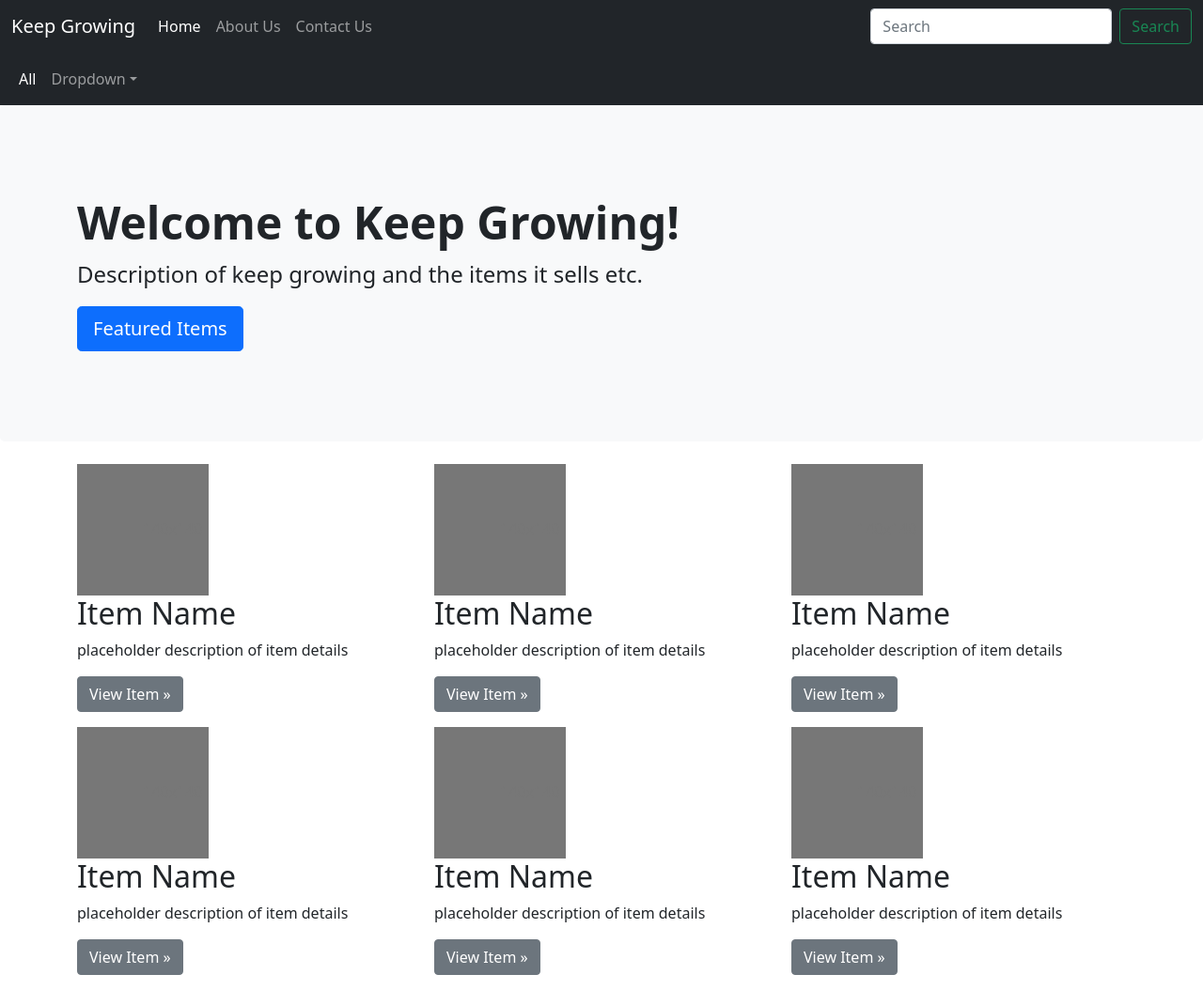
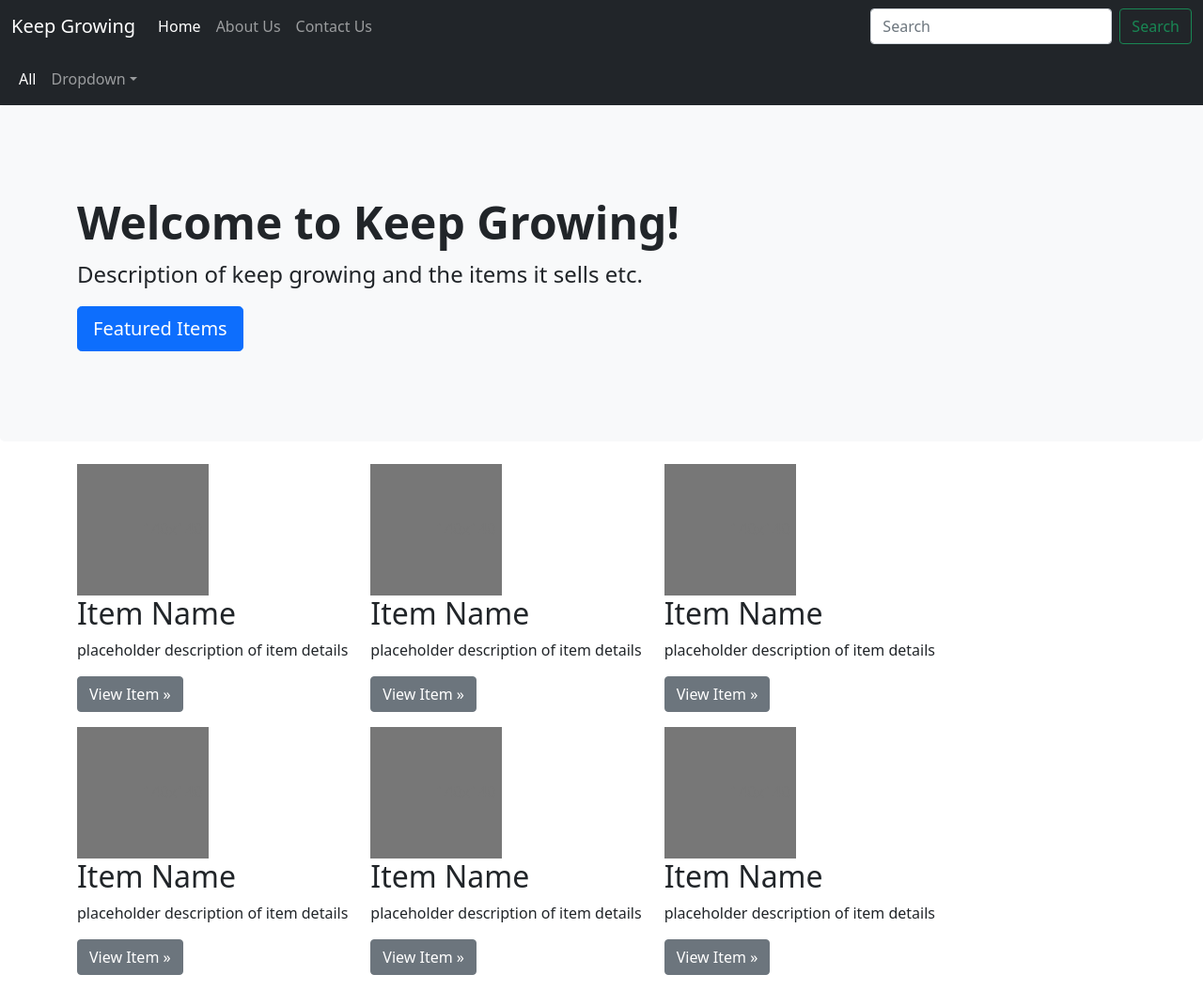
Before and after one commit to eddieBean/node-keep-growing, a plain HTML site: page index.html in a window 1280 px wide. Shown: the whole page at 94% size. Drawn offline with nearby package versions, Linux system fonts and the light colour scheme.

```diff
--- a/index.html
+++ b/index.html
@@ -64,39 +64,39 @@
     </div>
 
 
-    <div class="container-xl items" id="items">
+    <div class="container-lg mx-auto items" id="items">
         <div class="row row-cols-auto">
-            <div class="col-md-4 ">
+            <div class="col">
                 <svg class="bd-placeholder-img rounded-square" width="140" height="140" xmlns="http://www.w3.org/2000/svg" role="img" aria-label="Placeholder: 140x140" preserveAspectRatio="xMidYMid slice" focusable="false"><title>Placeholder</title><rect width="100%" height="100%" fill="#777"/><text x="50%" y="50%" fill="#777" dy=".3em">140x140</text></svg>
                 <h2>Item Name</h2>
                 <p>placeholder description of item details</p>
                 <p><a class="btn btn-secondary" href="#">View Item &raquo;</a></p>
             </div>
-            <div class="col-md-4 ">
+            <div class="col">
                 <svg class="bd-placeholder-img rounded-square" width="140" height="140" xmlns="http://www.w3.org/2000/svg" role="img" aria-label="Placeholder: 140x140" preserveAspectRatio="xMidYMid slice" focusable="false"><title>Placeholder</title><rect width="100%" height="100%" fill="#777"/><text x="50%" y="50%" fill="#777" dy=".3em">140x140</text></svg>
                 <h2>Item Name</h2>
                 <p>placeholder description of item details</p>
                 <p><a class="btn btn-secondary" href="#">View Item &raquo;</a></p>
             </div>
-            <div class="col-md-4 ">
+            <div class="col">
                 <svg class="bd-placeholder-img rounded-square" width="140" height="140" xmlns="http://www.w3.org/2000/svg" role="img" aria-label="Placeholder: 140x140" preserveAspectRatio="xMidYMid slice" focusable="false"><title>Placeholder</title><rect width="100%" height="100%" fill="#777"/><text x="50%" y="50%" fill="#777" dy=".3em">140x140</text></svg>
                 <h2>Item Name</h2>
                 <p>placeholder description of item details</p>
                 <p><a class="btn btn-secondary" href="#">View Item &raquo;</a></p>
             </div>
-            <div class="col-md-4 ">
+            <div class="col">
                 <svg class="bd-placeholder-img rounded-square" width="140" height="140" xmlns="http://www.w3.org/2000/svg" role="img" aria-label="Placeholder: 140x140" preserveAspectRatio="xMidYMid slice" focusable="false"><title>Placeholder</title><rect width="100%" height="100%" fill="#777"/><text x="50%" y="50%" fill="#777" dy=".3em">140x140</text></svg>
                 <h2>Item Name</h2>
                 <p>placeholder description of item details</p>
                 <p><a class="btn btn-secondary" href="#">View Item &raquo;</a></p>
             </div>
-            <div class="col-md-4 ">
+            <div class="col">
                 <svg class="bd-placeholder-img rounded-square" width="140" height="140" xmlns="http://www.w3.org/2000/svg" role="img" aria-label="Placeholder: 140x140" preserveAspectRatio="xMidYMid slice" focusable="false"><title>Placeholder</title><rect width="100%" height="100%" fill="#777"/><text x="50%" y="50%" fill="#777" dy=".3em">140x140</text></svg>
                 <h2>Item Name</h2>
                 <p>placeholder description of item details</p>
                 <p><a class="btn btn-secondary" href="#">View Item &raquo;</a></p>
             </div>
-            <div class="col-md-4 ">
+            <div class="col">
                 <svg class="bd-placeholder-img rounded-square" width="140" height="140" xmlns="http://www.w3.org/2000/svg" role="img" aria-label="Placeholder: 140x140" preserveAspectRatio="xMidYMid slice" focusable="false"><title>Placeholder</title><rect width="100%" height="100%" fill="#777"/><text x="50%" y="50%" fill="#777" dy=".3em">140x140</text></svg>
                 <h2>Item Name</h2>
                 <p>placeholder description of item details</p>
```
